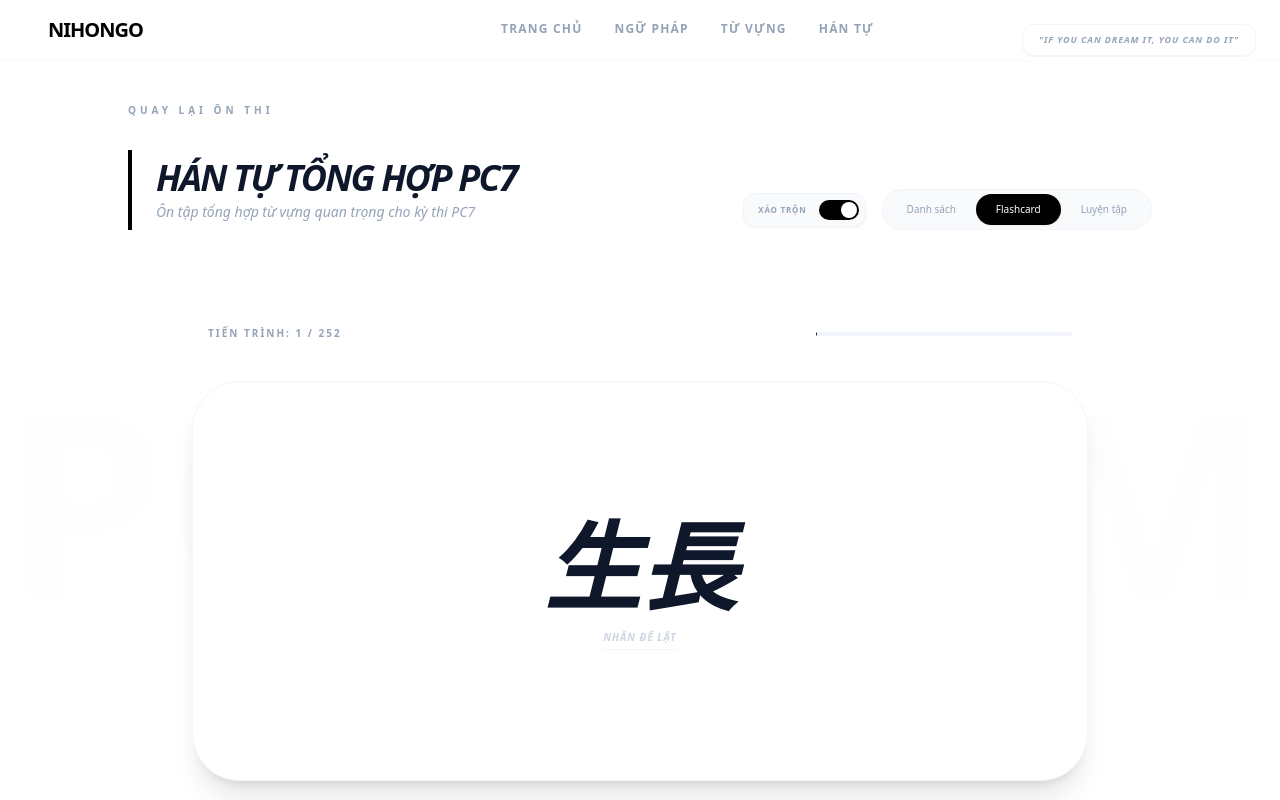
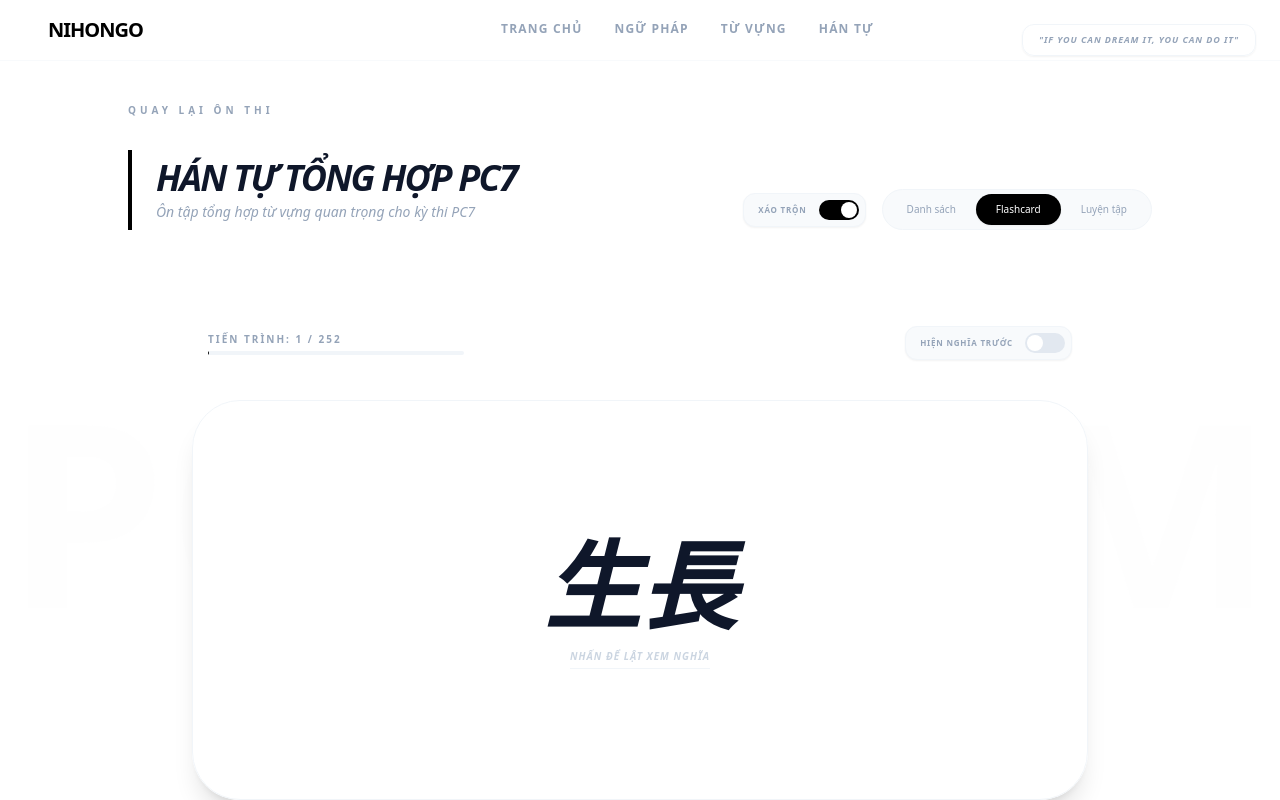
Before and after one commit to inngok/nihongo-practice, a React (Vite) app: page /exam-pc7/kanji-comprehensive in a window 1280 px wide. Both pictures are taken after a click on the button "Flashcard". Shown: the top 800 px of the page. Built offline with nearby package versions, Linux system fonts and the light colour scheme.

Commit message:
feat(exam): add reverse mode (meaning first) to vocabulary flashcards

```diff
--- a/src/pages/exam/ExamVocab.jsx
+++ b/src/pages/exam/ExamVocab.jsx
@@ -10,6 +10,7 @@ export default function ExamVocab({ type = 'comprehensive' }) {
   // Flashcard State
   const [cardIndex, setCardIndex] = useState(0);
   const [isFlipped, setIsFlipped] = useState(false);
+  const [isFlashcardReversed, setIsFlashcardReversed] = useState(false);
 
   // Quiz State
   const [quizData, setQuizData] = useState([]);
@@ -199,19 +200,50 @@ export default function ExamVocab({ type = 'comprehensive' }) {
         {viewMode === 'flashcard' && currentData.words.length > 0 && (
           <div className="max-w-4xl mx-auto flex flex-col items-center animate-in fade-in zoom-in-95 duration-500 py-12">
             <div className="w-full flex justify-between items-center mb-10 px-4">
-              <span className="text-[10px] font-black text-slate-400 tracking-[0.2em] uppercase">Tiến trình: {cardIndex + 1} / {currentData.words.length}</span>
-              <div className="h-1 bg-slate-100 w-64 rounded-full overflow-hidden"><div className="h-full bg-black transition-all" style={{ width: `${((cardIndex + 1) / currentData.words.length) * 100}%` }}></div></div>
+              <div className="flex flex-col gap-1">
+                <span className="text-[10px] font-black text-slate-400 tracking-[0.2em] uppercase">Tiến trình: {cardIndex + 1} / {currentData.words.length}</span>
+                <div className="h-1 bg-slate-100 w-48 md:w-64 rounded-full overflow-hidden"><div className="h-full bg-black transition-all" style={{ width: `${((cardIndex + 1) / currentData.words.length) * 100}%` }}></div></div>
+              </div>
+
+              <div className="flex items-center gap-3 bg-slate-50 p-1.5 rounded-xl border border-slate-100 shadow-sm ml-4">
+                <span className="text-[8px] font-black text-slate-400 uppercase tracking-widest pl-2">Hiện Nghĩa Trước</span>
+                <button
+                  onClick={(e) => { e.stopPropagation(); setIsFlashcardReversed(!isFlashcardReversed); setIsFlipped(false); }}
+                  className={`relative w-10 h-5 rounded-full transition-colors duration-300 focus:outline-none ${isFlashcardReversed ? 'bg-indigo-600' : 'bg-slate-200'}`}
+                >
+                  <div className={`absolute top-0.5 left-0.5 w-4 h-4 bg-white rounded-full transition-transform duration-300 ${isFlashcardReversed ? 'translate-x-5' : ''}`} />
+                </button>
+              </div>
             </div>
             <div className="group perspective w-full aspect-[16/10] md:max-h-[400px] cursor-pointer" onClick={() => setIsFlipped(!isFlipped)}>
               <div className={`relative w-full h-full duration-500 preserve-3d shadow-xl rounded-[3rem] ${isFlipped ? 'rotate-y-180' : ''}`}>
                 <div className="absolute inset-0 backface-hidden bg-white border border-slate-100 rounded-[3rem] flex flex-col items-center justify-center p-12 text-center">
-                  <div className="text-6xl md:text-8xl font-black text-slate-900 leading-tight italic">{currentData.words[cardIndex].kanji}</div>
-                  <div className="mt-4 text-[10px] font-bold text-slate-300 uppercase tracking-widest italic decoration-slate-100 underline underline-offset-8">NHẤN ĐỂ LẬT</div>
+                  {!isFlashcardReversed ? (
+                    <>
+                      <div className="text-6xl md:text-8xl font-black text-slate-900 leading-tight italic">{currentData.words[cardIndex].kanji}</div>
+                      <div className="mt-4 text-[10px] font-bold text-slate-300 uppercase tracking-widest italic decoration-slate-100 underline underline-offset-8">NHẤN ĐỂ LẬT XEM NGHĨA</div>
+                    </>
+                  ) : (
+                    <>
+                      <div className="text-[10px] font-bold text-slate-400 uppercase tracking-widest mb-4">Nghĩa tiếng Việt</div>
+                      <div className="text-4xl md:text-6xl font-black text-slate-900 leading-tight italic font-serif">"{currentData.words[cardIndex].meaning}"</div>
+                      <div className="mt-8 text-[10px] font-bold text-slate-300 uppercase tracking-widest italic decoration-slate-100 underline underline-offset-8">NHẤN ĐỂ LẬT XEM TỪ</div>
+                    </>
+                  )}
                 </div>
                 <div className="absolute inset-0 backface-hidden bg-white border-2 border-slate-950 text-slate-950 rounded-[3rem] rotate-y-180 flex flex-col items-center justify-center p-12 text-center">
-                  <div className="text-[10px] font-bold text-slate-400 uppercase tracking-widest mb-4">Nghĩa tiếng Việt</div>
-                  <div className="text-3xl md:text-5xl font-black italic leading-tight mb-4">"{currentData.words[cardIndex].meaning}"</div>
-                  <div className="text-xl font-bold text-slate-400 uppercase tracking-widest font-mono">{currentData.words[cardIndex].kana}</div>
+                  {!isFlashcardReversed ? (
+                    <>
+                      <div className="text-[10px] font-bold text-slate-400 uppercase tracking-widest mb-4">Nghĩa tiếng Việt</div>
+                      <div className="text-3xl md:text-5xl font-black italic leading-tight mb-4">"{currentData.words[cardIndex].meaning}"</div>
+                      <div className="text-xl font-bold text-slate-400 uppercase tracking-widest font-mono">{currentData.words[cardIndex].kana}</div>
+                    </>
+                  ) : (
+                    <>
+                      <div className="text-6xl md:text-8xl font-black text-slate-900 leading-tight italic">{currentData.words[cardIndex].kanji}</div>
+                      <div className="text-2xl font-bold text-slate-400 uppercase tracking-widest font-mono mt-4">{currentData.words[cardIndex].kana}</div>
+                    </>
+                  )}
                 </div>
               </div>
             </div>
```
